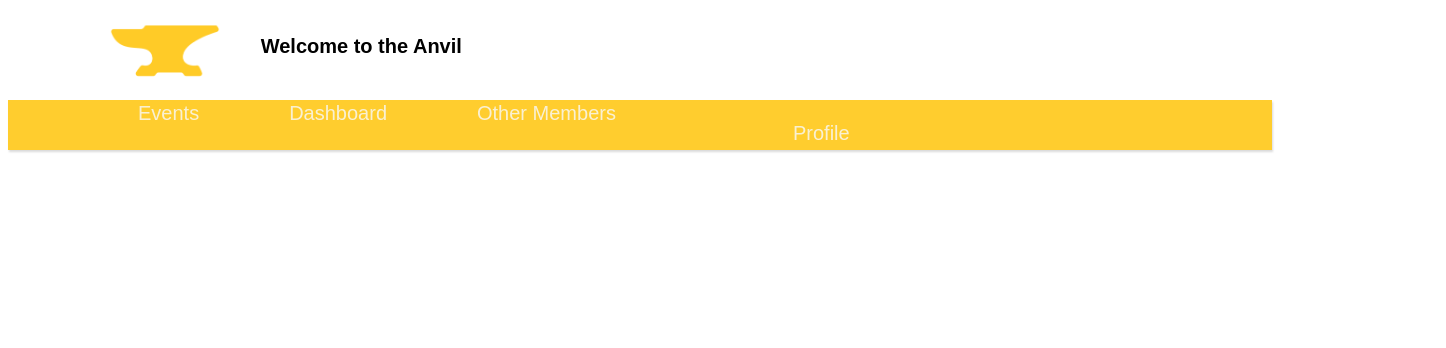
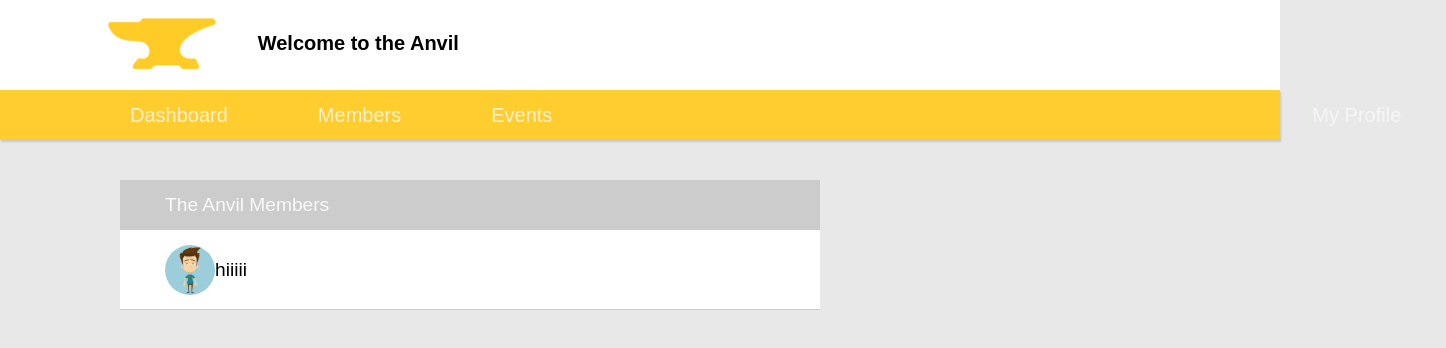
Before and after one commit to anantdgoel/anvil-react, a React (Create React App) app: page /#/OtherMembers in a window 1280 px wide. Shown: the top 348 px of the page, 1446 px wide, since content can reach past the window. Built offline with nearby package versions, Linux system fonts and the light colour scheme; what react-tap-event-plugin would draw is missing.

Commit message:
some changes on front end

```diff
--- a/src/components/App.jsx
+++ b/src/components/App.jsx
@@ -1,6 +1,6 @@
 import React, { Component } from 'react';
 import Header from './Header.jsx';
-
+import '../css/app.css';
 
 class App extends Component {
   render() {
@@ -8,6 +8,9 @@ class App extends Component {
       <div className="App">
           <Header/>
         {this.props.children}
+        <div className="footer">
+
+        </div>
 
       </div>
 
--- /dev/null
+++ b/src/components/Card.jsx
@@ -0,0 +1,22 @@
+import React, { Component } from 'react';
+import '../css/Card.css';
+import avatar from '../img/avatar.jpg';
+
+class Card extends Component {
+
+	render() {
+
+		return(
+			<div className="Card">
+				<div className="Card1">
+
+				<img src={avatar} className="img-circle" />
+				<a> hiiiii </a>
+				</div>
+
+			</div>
+
+		);
+	}
+}
+export default Card;
--- a/src/components/Header.jsx
+++ b/src/components/Header.jsx
@@ -21,18 +21,18 @@ export default class Header extends Component {
 	render() {
     return (
       <div className="Header">
-    		<div className="Header_1">
+    		<header>
     		<img src={logo} className="App-logo" alt="logo" />
     		<h2>Welcome to the Anvil</h2>
-    	</div>
+    	</header>
 
       <div className="Header_2">
       <nav className="nav">
       <a>
-      <Link to="Events"> Events</Link>
-      <Link to="Dashboard">Dashboard</Link>
-      <Link to="OtherMembers">Other Members</Link>
-      <Link className="aa" to="Profile">Profile</Link>
+      <Link to="Dashboard"> Dashboard</Link>
+      <Link to="OtherMembers">Members</Link>
+      <Link to="Events">Events</Link>
+      <Link className="aa" to="Profile">My Profile</Link>
       </a>
 
      </nav>
--- a/src/components/OtherMembers.jsx
+++ b/src/components/OtherMembers.jsx
@@ -1,5 +1,6 @@
 import React, { Component } from 'react';
-
+import Card from './Card.jsx';
+import '../css/Members.css';
 
 class OtherMembers extends Component {
 
@@ -7,7 +8,10 @@ class OtherMembers extends Component {
 
 		return(
 			<div className="OtherMembers">
-
+				<div className="Members">
+					The Anvil Members
+				</div>
+				<Card/>
 			</div>
 
 		);
--- /dev/null
+++ b/src/css/Card.css
@@ -0,0 +1,22 @@
+.Card1 {
+    background-color: white;
+
+    font-size: 1.2rem;
+    font-family: 'Montserrat', sans-serif;
+    padding: 0 45px;
+    display: flex;
+    align-items: center;
+    margin-left: 120px;
+    width: 700px;
+    height: 80px;
+    box-sizing: border-box;
+     border-style: 75px;
+    border-bottom:1px solid #cccccc;
+
+}
+
+
+.img-circle {
+    border-radius: 50%;
+    height: 50px;
+}
--- a/src/css/Header.css
+++ b/src/css/Header.css
@@ -1,25 +1,31 @@
-.Header_1 h2 {
+h2 {
   position: relative;
-  top: 18px;
+  top: 10px;
   left: 40px;
+  margin-right: 100px;
   font-family: 'Montserrat', sans-serif;
   font-size: 20px;
+  min-width: 1000px;
 }
 
 .App-logo {
   /*animation: App-logo-spin infinite 20s linear;*/
   height: 70px;
   float: left;
-  top: 5px;
   margin-left: 100px;
+  margin-top: 5px;
 }
 
+header {
+  background-color: white;
+  height: 100px;
+  padding: 5px;
 
+}
 .Header_2 {
     background-color: #FFCD2E;
-
-    margin-top: 60px;
-    color: #F9F9F9;
+    margin-top: -20px;
+    color: #bab9bb;
     font-size: 1.4rem;
     display: flex;
     align-items: center;
@@ -27,6 +33,9 @@
     padding: 20px 40px;
     height: 50px;
     box-sizing: border-box;
+    min-width: 1000px;
+
+
 }
 
 .nav a {
@@ -42,15 +51,15 @@
 }
 
 .nav a.aa {
+  position: relative;
   font-family: 'Montserrat', sans-serif;
   font-size: 20px;
   display: inline-block;
-  padding: 0 0px;
   opacity: 0.9;
-  margin-left: 700px;
   text-decoration:none;
   color: #F9F9F9;
   line-height:1;
+  left: 670px;
 
 }
 
--- /dev/null
+++ b/src/css/Members.css
@@ -0,0 +1,14 @@
+.Members {
+    background-color: #cccccc;
+    margin-top: 40px;
+    color: #F9F9F9;
+    font-size: 1.2rem;
+    font-family: 'Montserrat', sans-serif;
+    padding: 0 45px;
+    display: flex;
+    align-items: center;
+    margin-left: 120px;
+    width: 700px;
+    height: 50px;
+    box-sizing: border-box;
+}
--- /dev/null
+++ b/src/css/app.css
@@ -0,0 +1,5 @@
+body{
+	background-color: #e8e8e8;
+
+	 margin: 0px 0px 0px 0px;
+}
--- a/src/css/nav.css
+++ /dev/null
@@ -1,4 +0,0 @@
-body {
-  font-family: 'Montserrat', sans-serif;
-  font-size: 20px;
-}
--- a/src/index.js
+++ b/src/index.js
@@ -12,6 +12,7 @@ import Profile from './components/Profile';
 import OtherMembers from './components/OtherMembers';
 import Events from './components/Events';
 import Dashboard from './components/Dashboard';
+
 
 
 injectTapEventPlugin();
```
Also changed, not shown: src/img/arrow.svg (added), src/img/avatar.jpg (added).
